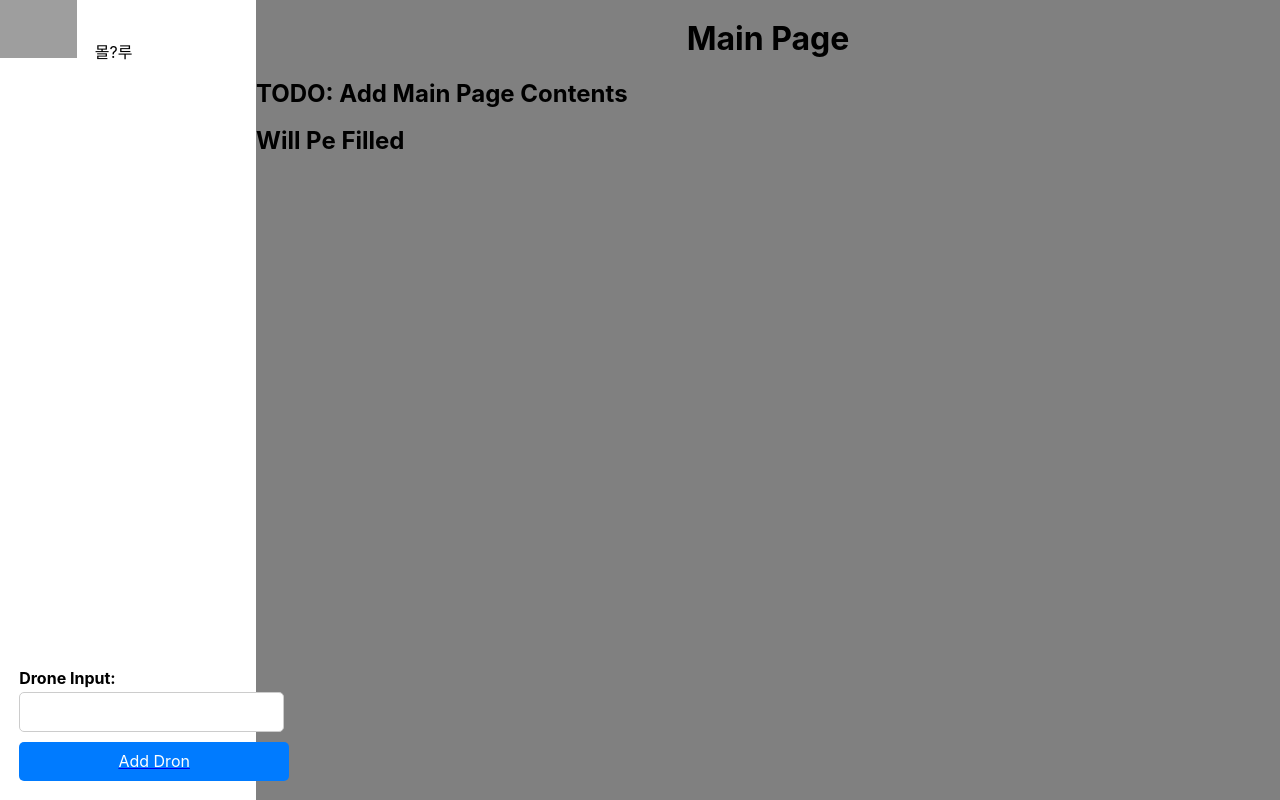
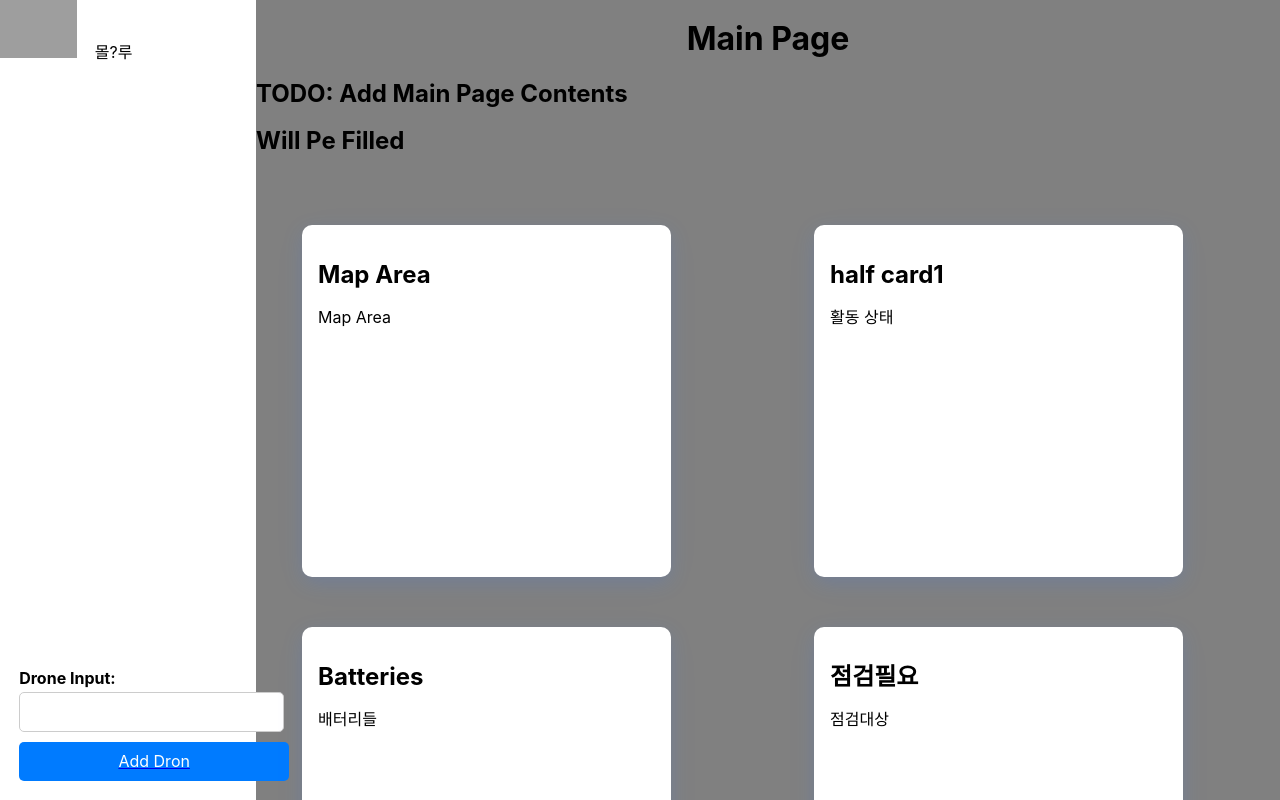
Before and after one commit to Insiro/nexus_dron_fe, a React (Create React App) app: page /drons in a window 1280 px wide. Built offline with nearby package versions, Linux system fonts and the light colour scheme; grey boxes are pictures that could not be loaded.

Commit message:
add: Card Layout on Main page

```diff
--- a/src/pages/main.jsx
+++ b/src/pages/main.jsx
@@ -1,9 +1,37 @@
+import { CardWrapper } from '../components/card';
+import { SimpleCard, SimpleCardContainer } from '../components/card';
+
 export const Main = () => {
     return (
-        <div>
+        <>
             <h1>Main Page</h1>
             <h2>TODO: Add Main Page Contents</h2>
             <h2>Will Pe Filled</h2>
-        </div>
+            <SimpleCardContainer>
+                <CardWrapper>
+                    <SimpleCard height="20rem" title="Map Area">
+                        Map Area
+                    </SimpleCard>
+                </CardWrapper>
+
+                <CardWrapper>
+                    <SimpleCard height="20rem" title="half card1">
+                        {' '}
+                        활동 상태
+                    </SimpleCard>
+                </CardWrapper>
+                <CardWrapper>
+                    <SimpleCard height="20rem" title="Batteries">
+                        {' '}
+                        배터리들
+                    </SimpleCard>
+                </CardWrapper>
+                <CardWrapper>
+                    <SimpleCard height="20rem" title="점검필요">
+                        점검대상
+                    </SimpleCard>
+                </CardWrapper>
+            </SimpleCardContainer>
+        </>
     );
 };
```
